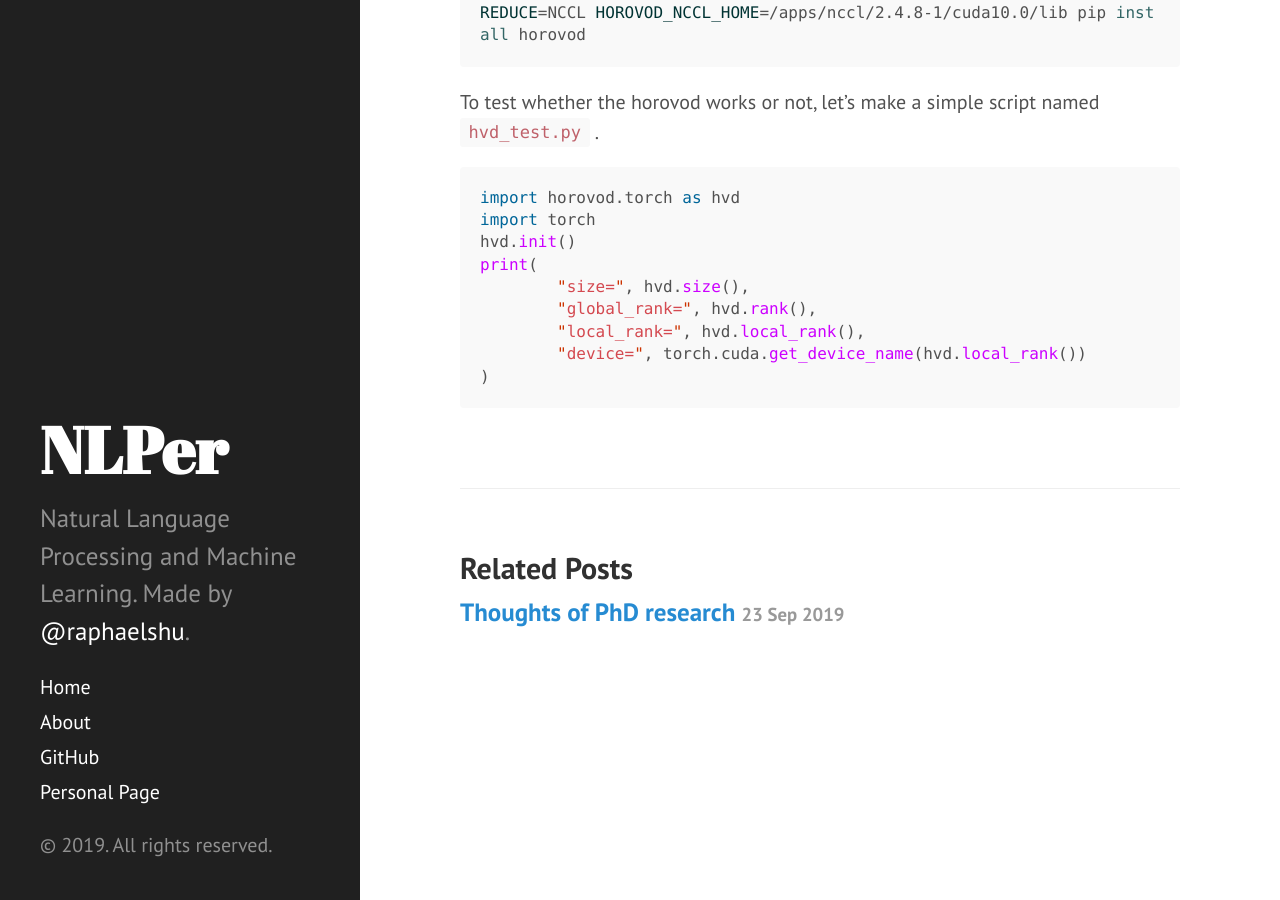
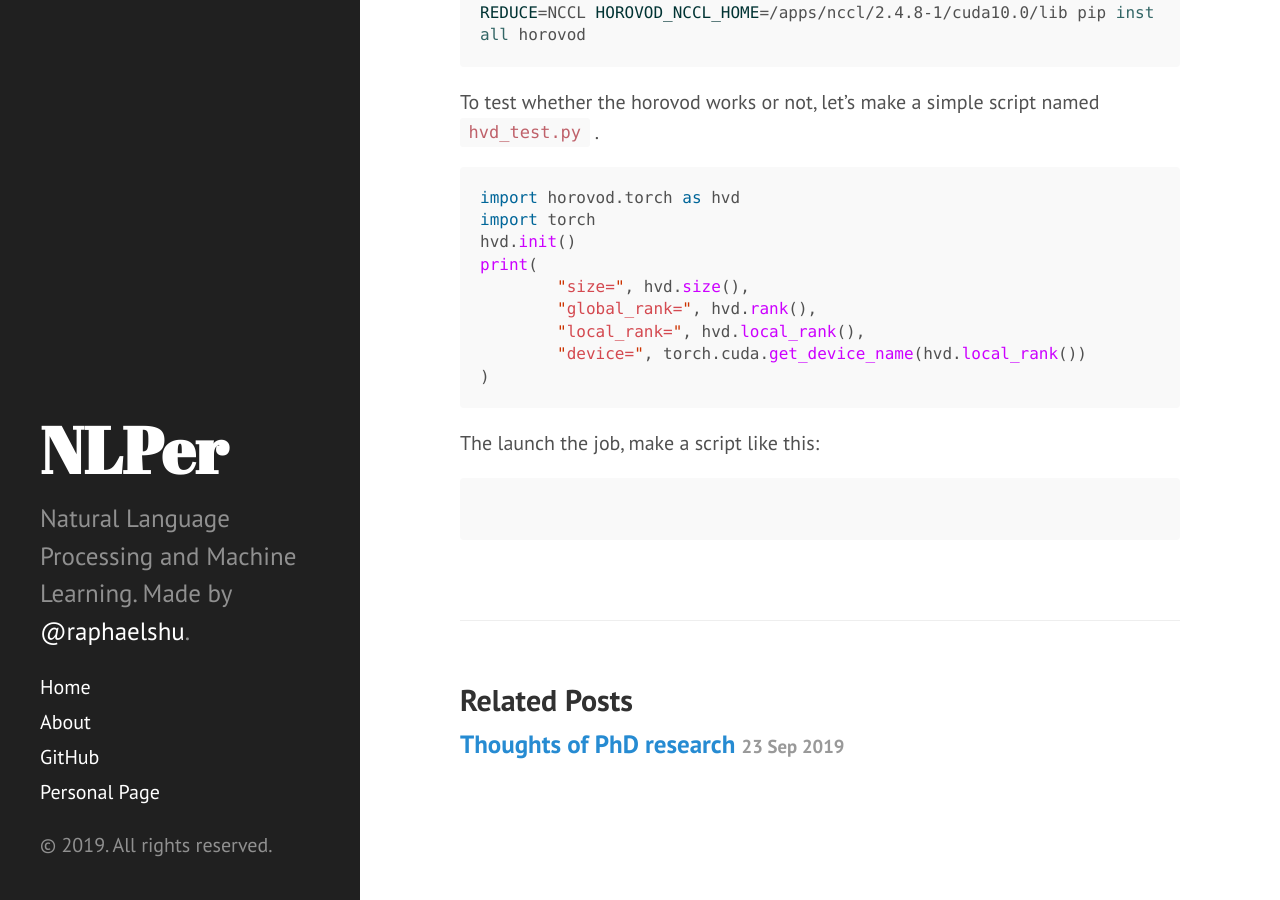
Before and after one commit to zomux/nlper, a Jekyll site: the page built from _posts/2019-10-4-install-horovod-python-with-slurm-abci.md.md, in a window 1280 px wide and 900 px high, scrolled down 985 px. Built offline with Jekyll 4.4.1, drawn with Linux system fonts in a browser that asks for light colours.

Commit message:
_posts/2019-10-4-install-horovod-python-with-slurm-abci.md.md updated from https://stackedit.io/

````diff
--- a/_posts/2019-10-4-install-horovod-python-with-slurm-abci.md.md
+++ b/_posts/2019-10-4-install-horovod-python-with-slurm-abci.md.md
@@ -39,7 +39,13 @@ print(
 )
 ```
 
+The launch the job, make a script like this:
+
+```bash
+
+```
 
 <!--stackedit_data:
-eyJoaXN0b3J5IjpbLTE0MDk4ODY1LC0zMzg4NzY3MTddfQ==
+eyJoaXN0b3J5IjpbMTM4Nzg2MzQ0NiwtMTQwOTg4NjUsLTMzOD
+g3NjcxN119
 -->
````
